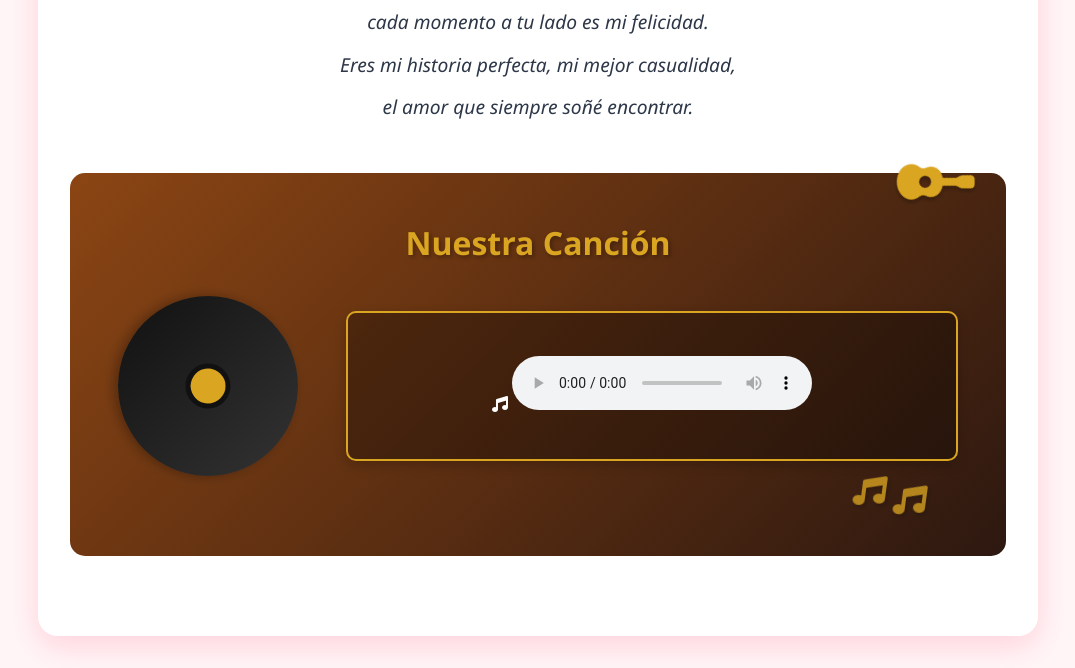
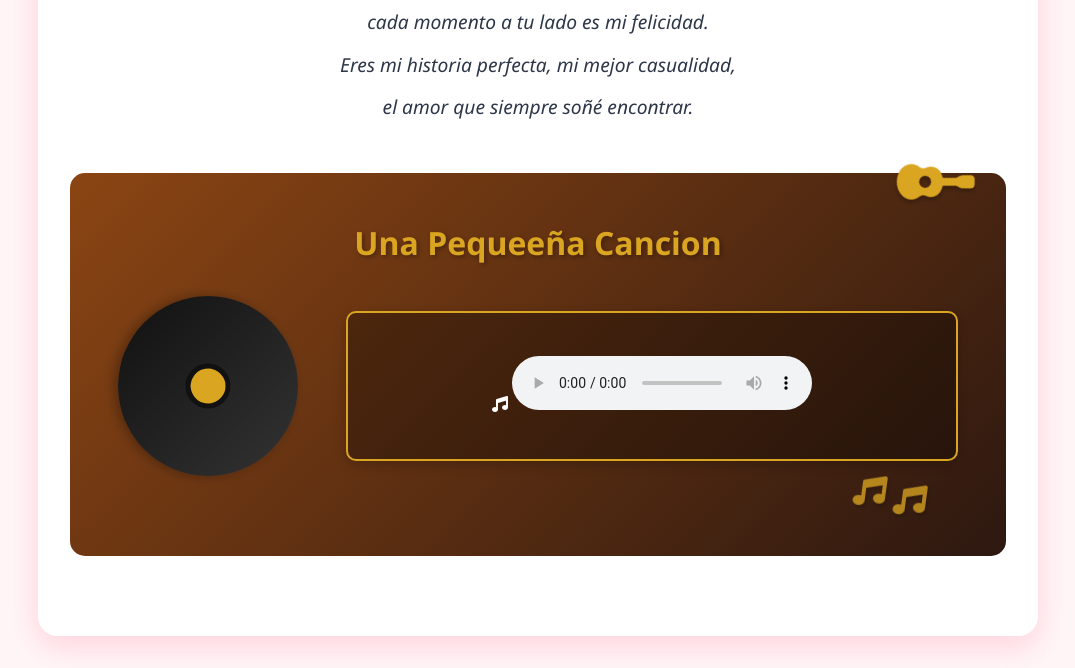
Before and after one commit to Kendry-kdc/SANVALENTIN, a React app: page index.html in a window 1280 px wide. Shown: the part 744-1412 px from the top of the page, without its empty margins (102-1177 px from the left). Built offline with nearby package versions, Linux system fonts and the light colour scheme.

Commit message:
index.html

```diff
--- a/index.html
+++ b/index.html
@@ -42,7 +42,7 @@
                 <div class="guitar-decoration">
                     <i class="fas fa-guitar"></i>
                 </div>
-                <h3>Nuestra Canción</h3>
+                <h3>Una Pequeeña Cancion</h3>
                 <div class="music-player">
                     <div class="vinyl-record">
                         <div class="vinyl-center"></div>
```
